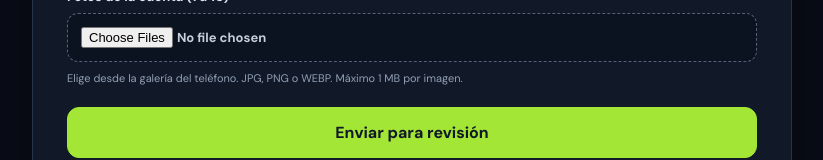
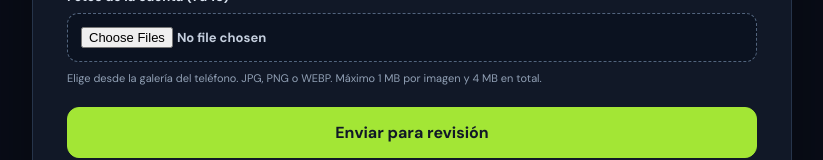
Before and after one commit to JackDainor/gamevault-marketplace, a Next.js app: page /publicar in a window 1280 px wide. Shown: the part 1048-1208 px from the top of the page, without its empty margins (228-1051 px from the left). Built offline with nearby package versions, Linux system fonts and the light colour scheme.

Commit message:
Clarify image upload size limits

```diff
--- a/src/app/(seller)/publicar/page.tsx
+++ b/src/app/(seller)/publicar/page.tsx
@@ -41,7 +41,7 @@ export default function PublishPage() {
           <p className="price-total"><span>Precio que verá el comprador</span><strong>Bs {(numericPrice + commission).toFixed(2)}</strong></p>
           <small>La comisión actual es de Bs 30 por publicación y puede ajustarse desde la configuración administrativa.</small>
         </div>
-        <label>Fotos de la cuenta (1 a 10)<input name="images" type="file" accept="image/jpeg,image/png,image/webp" multiple required onChange={handleImages} /><small>Elige desde la galería del teléfono. JPG, PNG o WEBP. Máximo 1 MB por imagen.</small></label>
+        <label>Fotos de la cuenta (1 a 10)<input name="images" type="file" accept="image/jpeg,image/png,image/webp" multiple required onChange={handleImages} /><small>Elige desde la galería del teléfono. JPG, PNG o WEBP. Máximo 1 MB por imagen y 4 MB en total.</small></label>
         {previews.length > 0 && <div className="image-preview-grid">{previews.map((src,index)=><img src={src} alt={`Vista previa ${index+1}`} key={src}/>)}</div>}
         {state.error && <p className="form-error" role="alert">{state.error}</p>}
         <button className="btn primary auth-submit" disabled={pending}>{pending ? "Subiendo fotos y publicando..." : "Enviar para revisión"}</button>
```
